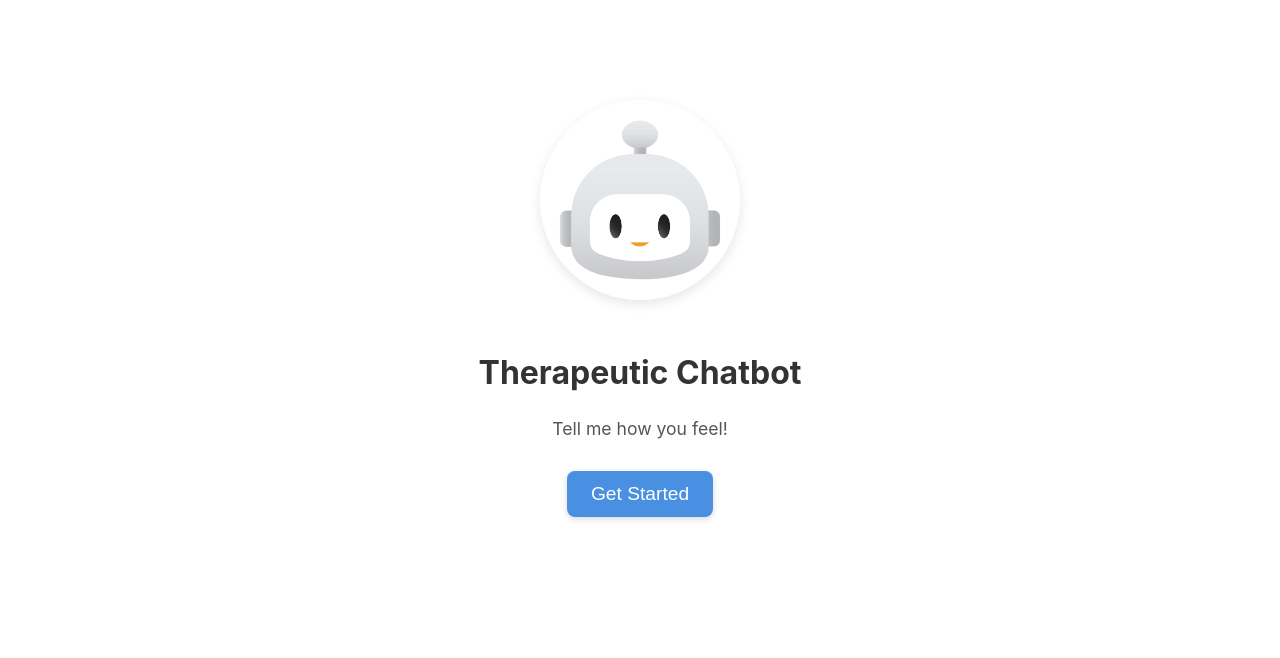
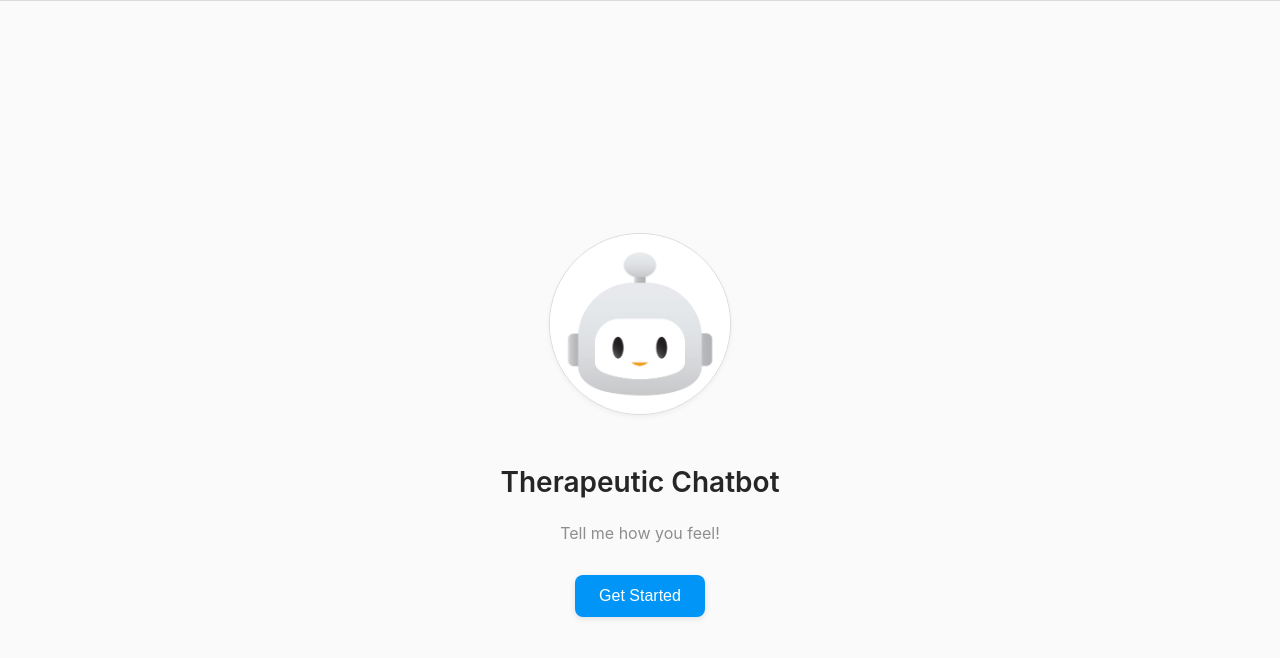
Before and after one commit to NoortjevanVelzen/therapeutic-chatbot, a React (Create React App) app in the folder frontend/: page / in a window 1280 px wide. Shown: the top 658 px of the page. Built offline with nearby package versions, Linux system fonts and the light colour scheme.

Commit message:
create instagram like styling on homepage and chatbot page

```diff
--- a/frontend/src/components/ChatbotScreen.js
+++ b/frontend/src/components/ChatbotScreen.js
@@ -11,7 +11,7 @@ function ChatbotScreen({ onFinish }) {
     {
       role: "assistant",
       content:
-        "Hi, I’m your therapeutic chatbot! Take a moment before you scroll. You can tell me how you’re feeling, and I’ll adjust your social media feed to support your mental balance. Whether you’re stressed, calm, or cheerful, I’m here to help your online space reflect what you need most. So, how are you doing today?",
+        "Hi, I’m your therapeutic chatbot! Take a moment before you scroll. You can tell me how you’re feeling, and I’ll adjust your social media feed to make sure that you feel mentally balanced. \n So, how are you doing today?",
     },
   ]);
   const [input, setInput] = useState("");
--- a/frontend/src/components/ChatbotScreen.module.css
+++ b/frontend/src/components/ChatbotScreen.module.css
@@ -1,20 +1,22 @@
 .container {
-  max-width: 400px;
-  margin: 50px auto;
+  max-width: 420px;
+  margin: 40px auto;
   text-align: left;
-  font-family: "Segoe UI", sans-serif;
+  font-family: -apple-system, BlinkMacSystemFont, "Segoe UI", Roboto, Helvetica,
+    Arial, sans-serif;
+  padding: 20px;
+  background: #fff;
+  border: 1px solid #dbdbdb;
+  border-radius: 8px;
 }
 
 .chatBox {
-  border: 1px solid #ccc;
-  padding: 20px;
-  border-radius: 12px;
-  background: #fdfdfd;
-  box-shadow: 0 4px 10px rgba(0, 0, 0, 0.05);
+  display: flex;
+  flex-direction: column;
+  gap: 12px;
 }
 
 .message {
-  margin: 10px 0;
   display: flex;
 }
 
@@ -27,66 +29,75 @@
 }
 
 .bubble {
-  display: inline-block;
-  background-color: #f1f1f1;
-  color: #333;
-  padding: 10px 16px;
-  border-radius: 18px;
-  max-width: 80%;
-  word-wrap: break-word;
+  background-color: #f0f0f0;
+  padding: 12px 16px;
+  border-radius: 22px;
+  max-width: 70%;
+  font-size: 0.95rem;
+  color: #262626;
+  border: 1px solid #dbdbdb;
   animation: fadeIn 0.3s ease-out;
 }
 
 .user .bubble {
-  background-color: #aee;
+  background-color: #dbeafe;
   color: #003344;
 }
 
 .inputContainer {
   display: flex;
-  margin-top: 20px;
+  gap: 10px;
+  margin-top: 16px;
+  border-top: 1px solid #efefef;
+  padding-top: 12px;
 }
 
 .inputField {
   flex: 1;
-  padding: 10px;
-  border: 1px solid #ddd;
+  padding: 10px 12px;
   border-radius: 20px;
-  font-size: 16px;
+  border: 1px solid #dbdbdb;
+  font-size: 1rem;
+  background: #fafafa;
 }
 
 .sendButton {
-  margin-left: 8px;
-  background: #35b;
+  background-color: #0095f6;
   color: white;
   border: none;
   border-radius: 20px;
-  padding: 10px 16px;
-  font-weight: bold;
+  padding: 10px 18px;
+  font-size: 1rem;
   cursor: pointer;
+  transition: background 0.3s ease, transform 0.2s ease;
+}
+
+.sendButton:hover {
+  background-color: #007ccf;
+  transform: scale(1.03);
 }
 
 .finishButton {
+  margin-top: 20px;
   width: 100%;
-  margin-top: 20px;
-  background: #2d87f0;
+  background: #0095f6;
   color: white;
   padding: 12px;
-  font-size: 16px;
+  font-size: 1rem;
   border: none;
   border-radius: 8px;
-  box-shadow: 0 2px 8px rgba(0, 0, 0, 0.15);
-  transition: background 0.3s ease;
+  transition: background 0.3s ease, transform 0.2s ease;
 }
 
 .finishButton:hover {
-  background: #1a6ed8;
+  background: #007ccf;
+  transform: scale(1.01);
 }
 
 .error {
   color: red;
+  font-size: 0.9rem;
   margin-top: 10px;
-  font-size: 14px;
 }
 
 @keyframes fadeIn {
--- a/frontend/src/components/HomeScreen.js
+++ b/frontend/src/components/HomeScreen.js
@@ -1,48 +1,17 @@
 import React from "react";
+import styles from "./HomeScreen.module.css";
 
 function HomeScreen({ onStart }) {
   return (
-    <div
-      style={{
-        textAlign: "center",
-        marginTop: "100px",
-        display: "flex",
-        flexDirection: "column",
-        alignItems: "center",
-        padding: "0 16px",
-      }}
-    >
+    <div className={styles.homeContainer}>
       <img
         src="/chatbot-avatar.png"
         alt="Chatbot Avatar"
-        style={{
-          width: 200,
-          height: 200,
-          borderRadius: "50%",
-          objectFit: "cover",
-          boxShadow: "0 4px 12px rgba(0, 0, 0, 0.1)",
-          marginBottom: "2rem",
-        }}
+        className={styles.avatar}
       />
-      <h1 style={{ fontSize: "2rem", color: "#333", marginBottom: "0.5rem" }}>
-        Therapeutic Chatbot
-      </h1>
-      <p style={{ fontSize: "1.1rem", color: "#555", marginBottom: "2rem" }}>
-        Tell me how you feel!
-      </p>
-      <button
-        onClick={onStart}
-        style={{
-          backgroundColor: "#4a90e2",
-          color: "white",
-          fontSize: "1.2rem",
-          padding: "12px 24px",
-          border: "none",
-          borderRadius: "8px",
-          cursor: "pointer",
-          boxShadow: "0 2px 6px rgba(0, 0, 0, 0.15)",
-        }}
-      >
+      <h1 className={styles.title}>Therapeutic Chatbot</h1>
+      <p className={styles.subtitle}>Tell me how you feel!</p>
+      <button onClick={onStart} className={styles.startButton}>
         Get Started
       </button>
     </div>
--- /dev/null
+++ b/frontend/src/components/HomeScreen.module.css
@@ -0,0 +1,77 @@
+.homeContainer {
+  min-height: 100vh;
+  background: #fafafa;
+  display: flex;
+  flex-direction: column;
+  align-items: center;
+  justify-content: center;
+  text-align: center;
+  padding: 24px;
+  font-family: -apple-system, BlinkMacSystemFont, "Segoe UI", Roboto, Helvetica,
+    Arial, sans-serif;
+  border-top: 1px solid #dbdbdb;
+}
+
+.avatar {
+  width: 180px;
+  height: 180px;
+  border-radius: 50%;
+  object-fit: cover;
+  box-shadow: 0 2px 5px rgba(0, 0, 0, 0.05);
+  animation: fadeIn 0.6s ease;
+  margin-bottom: 2rem;
+  border: 1px solid #dbdbdb;
+}
+
+.title {
+  font-size: 1.75rem;
+  color: #262626;
+  margin-bottom: 0.5rem;
+  font-weight: 600;
+}
+
+.subtitle {
+  font-size: 1rem;
+  color: #8e8e8e;
+  margin-bottom: 2rem;
+}
+
+.startButton {
+  background-color: #0095f6;
+  color: white;
+  font-size: 1rem;
+  padding: 12px 24px;
+  border: none;
+  border-radius: 8px;
+  cursor: pointer;
+  transition: background 0.3s ease, transform 0.2s ease;
+  box-shadow: 0 2px 6px rgba(0, 0, 0, 0.1);
+}
+
+.startButton:hover {
+  background-color: #007ccf;
+  transform: scale(1.03);
+}
+
+@media (max-width: 480px) {
+  .avatar {
+    width: 140px;
+    height: 140px;
+  }
+
+  .startButton {
+    width: 100%;
+    font-size: 0.95rem;
+  }
+}
+
+@keyframes fadeIn {
+  from {
+    opacity: 0;
+    transform: translateY(10px);
+  }
+  to {
+    opacity: 1;
+    transform: translateY(0);
+  }
+}
```
